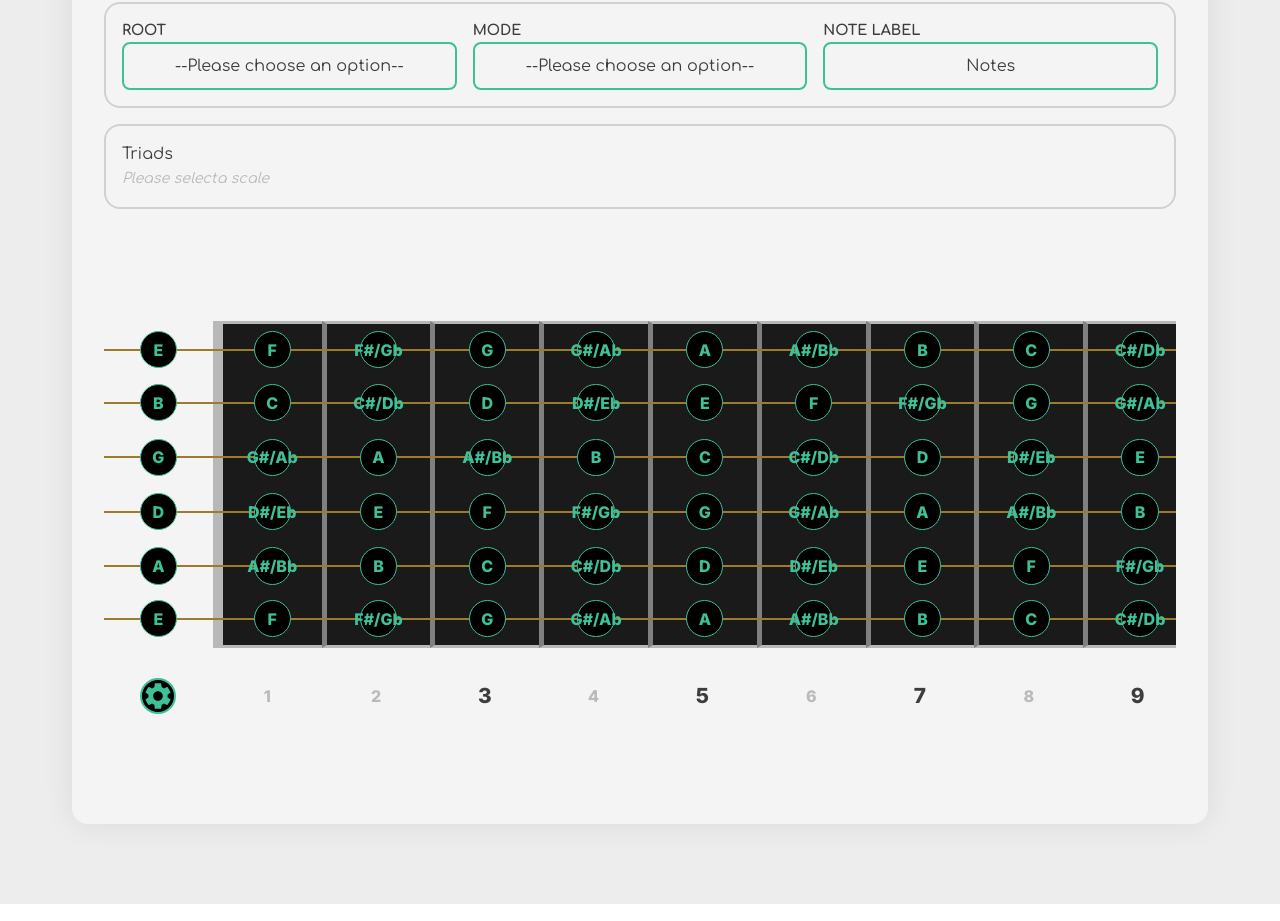
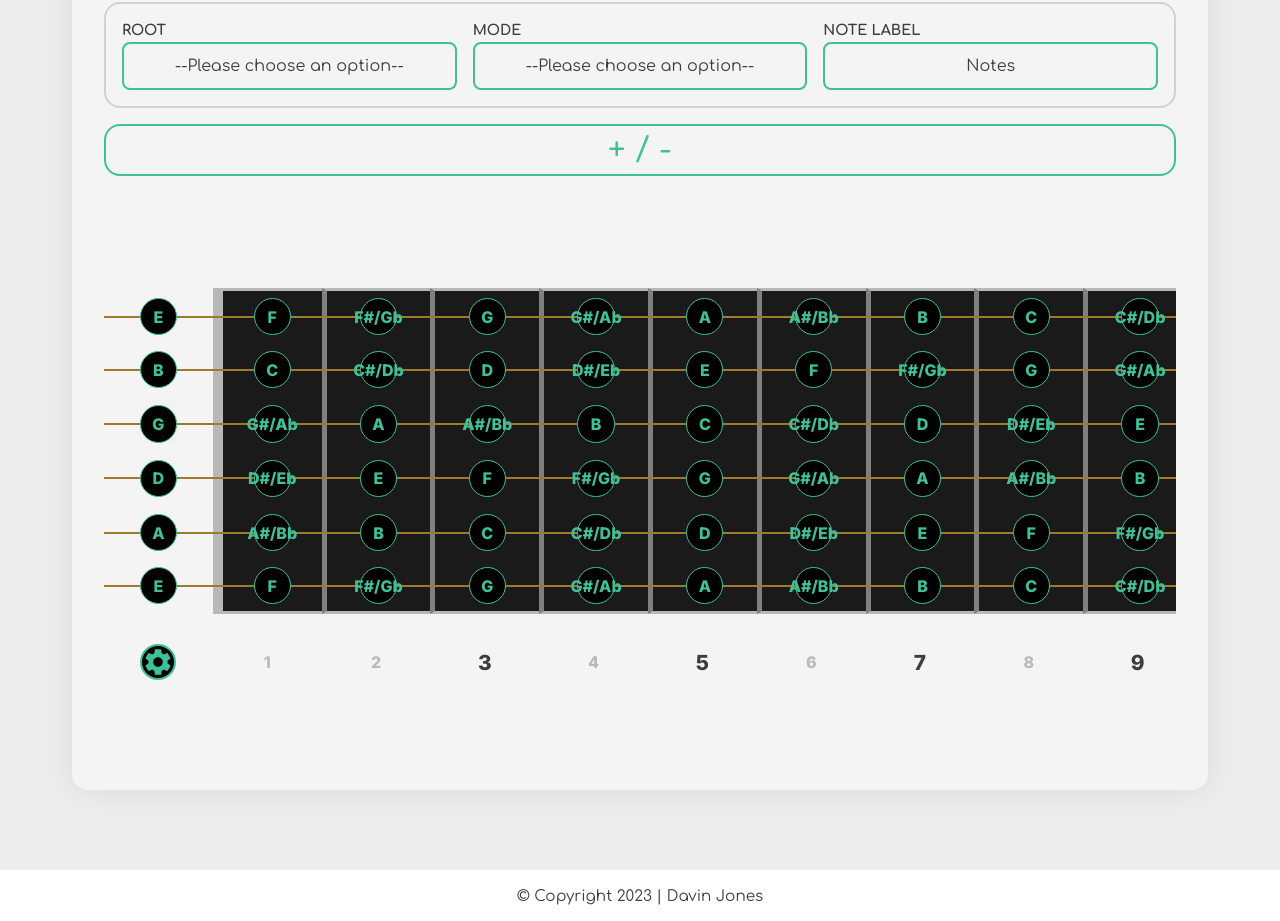
Before and after one commit to NovaSharx/Novabrato, a React (Create React App) app in the folder frontend/: page / in a window 1280 px wide. Shown: the part 860-1781 px from the top of the page. Built offline with nearby package versions, Linux system fonts and the light colour scheme.

Commit message:
Added secondary panel dialog button with functionality.

```diff
--- a/frontend/src/components/VirtualGuitar/VirtualGuitarControlPanel.tsx
+++ b/frontend/src/components/VirtualGuitar/VirtualGuitarControlPanel.tsx
@@ -1,4 +1,4 @@
-import { FC, ReactElement, useContext } from 'react';
+import { FC, ReactElement, useContext, useState } from 'react';
 import styled from '@emotion/styled';
 import { ThemeContext } from '../contexts/ThemeContext';
 import { VirtualGuitarContext } from '../contexts/VirtualGuitarContext';
@@ -9,6 +9,10 @@ const VirtualGuitarControlPanel: FC = (): ReactElement => {
 
     const { noteLibrary, root, mode, noteLabel, setNoteLabel, calculateScaleNotes, scaleNotes, getTriadNotes } = useContext(VirtualGuitarContext)!
 
+    const [showSecondaryPanelDialog, setShowSecondaryPanelDialog] = useState<boolean>(false)
+    const [showTriadsPanel, setShowTriadsPanel] = useState<boolean>(false)
+    const [showChordConstructorPanel, setShowChordConstructorPanel] = useState<boolean>(false)
+
     const VirtualGuitarSelect = styled.select`
         color: ${theme.palette.text.primary};
         border-color: ${theme.palette.primary.main};
@@ -17,9 +21,30 @@ const VirtualGuitarControlPanel: FC = (): ReactElement => {
         }
     `;
 
+    const SecondaryPanelButton = styled.div`
+        color: ${theme.palette.primary.main};
+        border-color: ${theme.palette.primary.main};
+        transition: 0.5s;
+
+        &:hover {
+            color: white;
+            border-color: ${theme.palette.secondary.main};
+            background-color: ${theme.palette.secondary.main};
+        }
+    `;
+
+    const SecondaryPanelItem = styled.div`
+        border-color: ${theme.palette.divider.tertiary};
+    `;
+
+    const SecondaryPanelDialogLabel = styled.label`
+        color: ${theme.palette.text.primary};
+    `;
+
     const TriadButton = styled.span`
         color: ${theme.palette.text.primary};
         border-color: ${theme.palette.primary.main};
+
         &:hover {
             border-color: ${theme.palette.secondary.main};
         }
@@ -42,7 +67,7 @@ const VirtualGuitarControlPanel: FC = (): ReactElement => {
         )
     })
 
-    const renderRootoptions: JSX.Element[] = noteLibrary.map((root: string, index: number): JSX.Element => {
+    const renderRootOptions: JSX.Element[] = noteLibrary.map((root: string, index: number): JSX.Element => {
         return (
             <option key={index} value={root}>{root}</option>
         )
@@ -57,7 +82,7 @@ const VirtualGuitarControlPanel: FC = (): ReactElement => {
                     <label htmlFor='virtual-guitar-root' className='main-panel-label' style={{ color: theme.palette.text.primary }}>ROOT</label>
                     <VirtualGuitarSelect id='virtual-guitar-root' className='main-panel-selection' value={root} onChange={(e) => calculateScaleNotes(e.target.value, mode)}>
                         <option value=''>--Please choose an option--</option>
-                        {renderRootoptions}
+                        {renderRootOptions}
                     </VirtualGuitarSelect>
                 </div>
 
@@ -83,14 +108,55 @@ const VirtualGuitarControlPanel: FC = (): ReactElement => {
 
             </div>
 
-            <div id='virtual-guitar-secondary-panel' style={{ borderColor: theme.palette.divider.tertiary }}>
+            <div id='virtual-guitar-secondary-panel'>
 
-                <div className='virtual-guitar-secondary-panel-item'>
-                    <label htmlFor='virtual-guitar-triads' className='secondary-panel-label' style={{ color: theme.palette.text.primary }}>Triads</label>
-                    <div id='virtual-guitar-triads'>
-                        {scaleNotes.length ? renderTriadButtons : <p style={{color: theme.palette.text.disabled}}>Please selecta scale</p>}
+                {showTriadsPanel &&
+                    <SecondaryPanelItem className='virtual-guitar-secondary-panel-item'>
+                        <label htmlFor='virtual-guitar-triads' className='secondary-panel-label' style={{ color: theme.palette.text.primary }}>Triads</label>
+                        <div id='virtual-guitar-triads'>
+                            {scaleNotes.length ? renderTriadButtons : <p style={{ color: theme.palette.text.disabled }}>Please select a scale</p>}
+                        </div>
+                    </SecondaryPanelItem>
+                }
+
+                {showChordConstructorPanel &&
+                    <SecondaryPanelItem className='virtual-guitar-secondary-panel-item'>
+                        <label htmlFor='virtual-guitar-chord-constructor' className='secondary-panel-label' style={{ color: theme.palette.text.primary }}>Chord Constructor</label>
+                        <div id='virtual-guitar-triads'>
+                            <p style={{ color: theme.palette.text.disabled }}>Coming soon...</p>
+                        </div>
+                    </SecondaryPanelItem>
+                }
+
+                <SecondaryPanelButton id='secondary-panel-button' onClick={() => setShowSecondaryPanelDialog(true)}>
+                    + / -
+                </SecondaryPanelButton>
+
+                {showSecondaryPanelDialog &&
+                    <div id='add-secondary-panel-dialog-backdrop'>
+                        <div id='add-secondary-panel-dialog'
+                            style={{
+                                backgroundColor: theme.palette.background.primary,
+                                border: `2px solid ${theme.palette.divider.primary}`
+                            }}>
+
+                            <div>
+                                <input type='checkbox' id='secondary-panel-dialog-triads' checked={showTriadsPanel} onChange={() => setShowTriadsPanel(!showTriadsPanel)} />
+                                <SecondaryPanelDialogLabel htmlFor='secondary-panel-dialog-triads'>Triads</SecondaryPanelDialogLabel>
+                            </div>
+
+                            <div>
+                                <input type='checkbox' id='secondary-panel-dialog-chord-constructor' checked={showChordConstructorPanel} onChange={() => setShowChordConstructorPanel(!showChordConstructorPanel)} />
+                                <SecondaryPanelDialogLabel htmlFor='secondary-panel-dialog-chord-constructor'>Chord Constructor</SecondaryPanelDialogLabel>
+                            </div>
+
+                            <div id='add-secondary-panel-dialog-actions'>
+                                <button onClick={() => setShowSecondaryPanelDialog(false)}>Exit</button>
+                            </div>
+
+                        </div>
                     </div>
-                </div>
+                }
 
             </div>
         </div>
--- a/frontend/src/components/contexts/VirtualGuitarContext.tsx
+++ b/frontend/src/components/contexts/VirtualGuitarContext.tsx
@@ -42,7 +42,7 @@ function VirtualGuitarProvider({ children }: { children: ReactNode }): JSX.Eleme
         'minor-pentatonic': [2, 1, 1, 2, 1]
     }
 
-    const chordCycle: string[] = ['major', 'minor', 'minor', 'major', 'major', 'minor', 'minor dim']
+    // const chordCycle: string[] = ['major', 'minor', 'minor', 'major', 'major', 'minor', 'minor dim']
 
     const noteLabelLibrary: { [key: string]: string[] } = {
         notes: scaleNotes,
--- a/frontend/src/stylesheets/css/main.css
+++ b/frontend/src/stylesheets/css/main.css
@@ -383,6 +383,10 @@ p {
   border-width: 3px;
 }
 #virtual-guitar-container #virtual-guitar-content #virtual-guitar-control-panel #virtual-guitar-secondary-panel {
+  display: grid;
+  row-gap: 1rem;
+}
+#virtual-guitar-container #virtual-guitar-content #virtual-guitar-control-panel #virtual-guitar-secondary-panel .virtual-guitar-secondary-panel-item {
   padding: 1rem;
   border-width: 2px;
   border-style: solid;
@@ -423,6 +427,63 @@ p {
 #virtual-guitar-container #virtual-guitar-content #virtual-guitar-control-panel #virtual-guitar-secondary-panel .virtual-guitar-secondary-panel-item #virtual-guitar-triads .triad-button .triad-button-notes span:nth-child(1) {
   font-weight: 900;
   font-family: "Inter";
+}
+#virtual-guitar-container #virtual-guitar-content #virtual-guitar-control-panel #virtual-guitar-secondary-panel #secondary-panel-button {
+  display: flex;
+  justify-content: center;
+  border-width: 2px;
+  border-style: solid;
+  border-radius: 1rem;
+  font-size: 2rem;
+}
+#virtual-guitar-container #virtual-guitar-content #virtual-guitar-control-panel #virtual-guitar-secondary-panel #secondary-panel-button:hover {
+  cursor: pointer;
+}
+#virtual-guitar-container #virtual-guitar-content #virtual-guitar-control-panel #virtual-guitar-secondary-panel #add-secondary-panel-dialog-backdrop {
+  position: fixed;
+  top: 0;
+  left: 0;
+  display: flex;
+  justify-content: center;
+  align-items: center;
+  width: 100%;
+  height: 100%;
+  background-color: rgba(0, 0, 0, 0.5843137255);
+  z-index: 3;
+}
+#virtual-guitar-container #virtual-guitar-content #virtual-guitar-control-panel #virtual-guitar-secondary-panel #add-secondary-panel-dialog-backdrop #add-secondary-panel-dialog {
+  padding: 2rem;
+  display: grid;
+  gap: 1rem;
+  border-radius: 1rem;
+}
+#virtual-guitar-container #virtual-guitar-content #virtual-guitar-control-panel #virtual-guitar-secondary-panel #add-secondary-panel-dialog-backdrop #add-secondary-panel-dialog div {
+  display: flex;
+  align-items: center;
+}
+#virtual-guitar-container #virtual-guitar-content #virtual-guitar-control-panel #virtual-guitar-secondary-panel #add-secondary-panel-dialog-backdrop #add-secondary-panel-dialog div input {
+  width: 1rem;
+  height: 1rem;
+}
+#virtual-guitar-container #virtual-guitar-content #virtual-guitar-control-panel #virtual-guitar-secondary-panel #add-secondary-panel-dialog-backdrop #add-secondary-panel-dialog div input:hover {
+  cursor: pointer;
+}
+#virtual-guitar-container #virtual-guitar-content #virtual-guitar-control-panel #virtual-guitar-secondary-panel #add-secondary-panel-dialog-backdrop #add-secondary-panel-dialog div label {
+  width: 100%;
+  padding: 0.2rem 0.5rem;
+}
+#virtual-guitar-container #virtual-guitar-content #virtual-guitar-control-panel #virtual-guitar-secondary-panel #add-secondary-panel-dialog-backdrop #add-secondary-panel-dialog div label:hover {
+  cursor: pointer;
+}
+#virtual-guitar-container #virtual-guitar-content #virtual-guitar-control-panel #virtual-guitar-secondary-panel #add-secondary-panel-dialog-backdrop #add-secondary-panel-dialog #add-secondary-panel-dialog-actions {
+  display: flex;
+  justify-content: center;
+}
+#virtual-guitar-container #virtual-guitar-content #virtual-guitar-control-panel #virtual-guitar-secondary-panel #add-secondary-panel-dialog-backdrop #add-secondary-panel-dialog #add-secondary-panel-dialog-actions button {
+  padding: 0.5rem 1rem;
+}
+#virtual-guitar-container #virtual-guitar-content #virtual-guitar-control-panel #virtual-guitar-secondary-panel #add-secondary-panel-dialog-backdrop #add-secondary-panel-dialog #add-secondary-panel-dialog-actions button:hover {
+  cursor: pointer;
 }
 #virtual-guitar-container #virtual-guitar-content #virtual-guitar-fretboard-container {
   box-sizing: border-box;
@@ -682,7 +743,7 @@ p {
     height: 2.5rem;
     font-size: 0.9rem;
   }
-  #virtual-guitar-container #virtual-guitar-content #virtual-guitar-control-panel #virtual-guitar-secondary-panel {
+  #virtual-guitar-container #virtual-guitar-content #virtual-guitar-control-panel #virtual-guitar-secondary-panel .virtual-guitar-secondary-panel-item {
     padding: 1rem;
   }
   #virtual-guitar-container #virtual-guitar-content #virtual-guitar-fretboard-container #virtual-guitar-neck-container #virtual-guitar-neck .virtual-guitar-string:first-child .virtual-guitar-fret {
--- a/frontend/src/stylesheets/scss/components/_virtual-guitar.scss
+++ b/frontend/src/stylesheets/scss/components/_virtual-guitar.scss
@@ -62,13 +62,14 @@
             }
 
             #virtual-guitar-secondary-panel {
-                padding: 1rem;
-                border-width: 2px;
-                border-style: solid;
-                border-radius: 1rem;
-
+                display: grid;
+                row-gap: 1rem;
 
                 .virtual-guitar-secondary-panel-item {
+                    padding: 1rem;
+                    border-width: 2px;
+                    border-style: solid;
+                    border-radius: 1rem;
 
                     .secondary-panel-label {}
 
@@ -109,6 +110,75 @@
                                 span:nth-child(1) {
                                     font-weight: 900;
                                     font-family: 'Inter';
+                                }
+                            }
+                        }
+                    }
+                }
+
+                #secondary-panel-button {
+                    display: flex;
+                    justify-content: center;
+                    border-width: 2px;
+                    border-style: solid;
+                    border-radius: 1rem;
+                    font-size: 2rem;
+
+                    &:hover {
+                        cursor: pointer;
+                    }
+                }
+
+                #add-secondary-panel-dialog-backdrop {
+                    position: fixed;
+                    top: 0;
+                    left: 0;
+                    display: flex;
+                    justify-content: center;
+                    align-items: center;
+                    width: 100%;
+                    height: 100%;
+                    background-color: #00000095;
+                    z-index: 3;
+
+                    #add-secondary-panel-dialog {
+                        padding: 2rem;
+                        display: grid;
+                        gap: 1rem;
+                        border-radius: 1rem;
+
+                        div {
+                            display: flex;
+                            align-items: center;
+
+                            input {
+                                width: 1rem;
+                                height: 1rem;
+
+                                &:hover {
+                                    cursor: pointer;
+                                }
+                            }
+
+                            label {
+                                width: 100%;
+                                padding: 0.2rem 0.5rem;
+
+                                &:hover {
+                                    cursor: pointer;
+                                }
+                            }
+                        }
+
+                        #add-secondary-panel-dialog-actions {
+                            display: flex;
+                            justify-content: center;
+
+                            button {
+                                padding: 0.5rem 1rem;
+
+                                &:hover {
+                                    cursor: pointer;
                                 }
                             }
                         }
@@ -805,9 +875,9 @@
                 }
 
                 #virtual-guitar-secondary-panel {
-                    padding: 1rem;
 
                     .virtual-guitar-secondary-panel-item {
+                        padding: 1rem;
 
                         .secondary-panel-label {}
 
```
Also changed, not shown: 1 other file (tests, documents, lock files or other folders).
